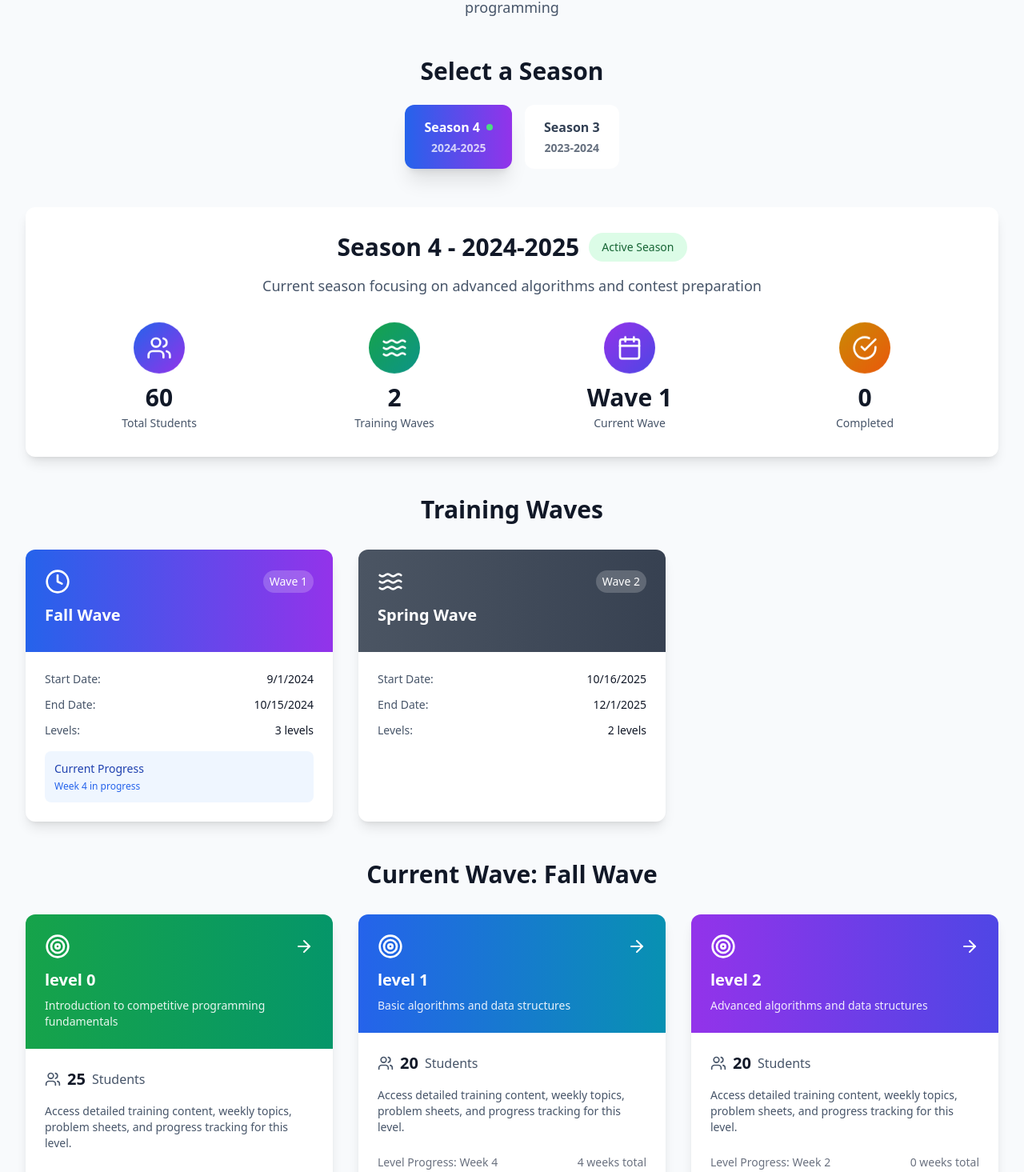
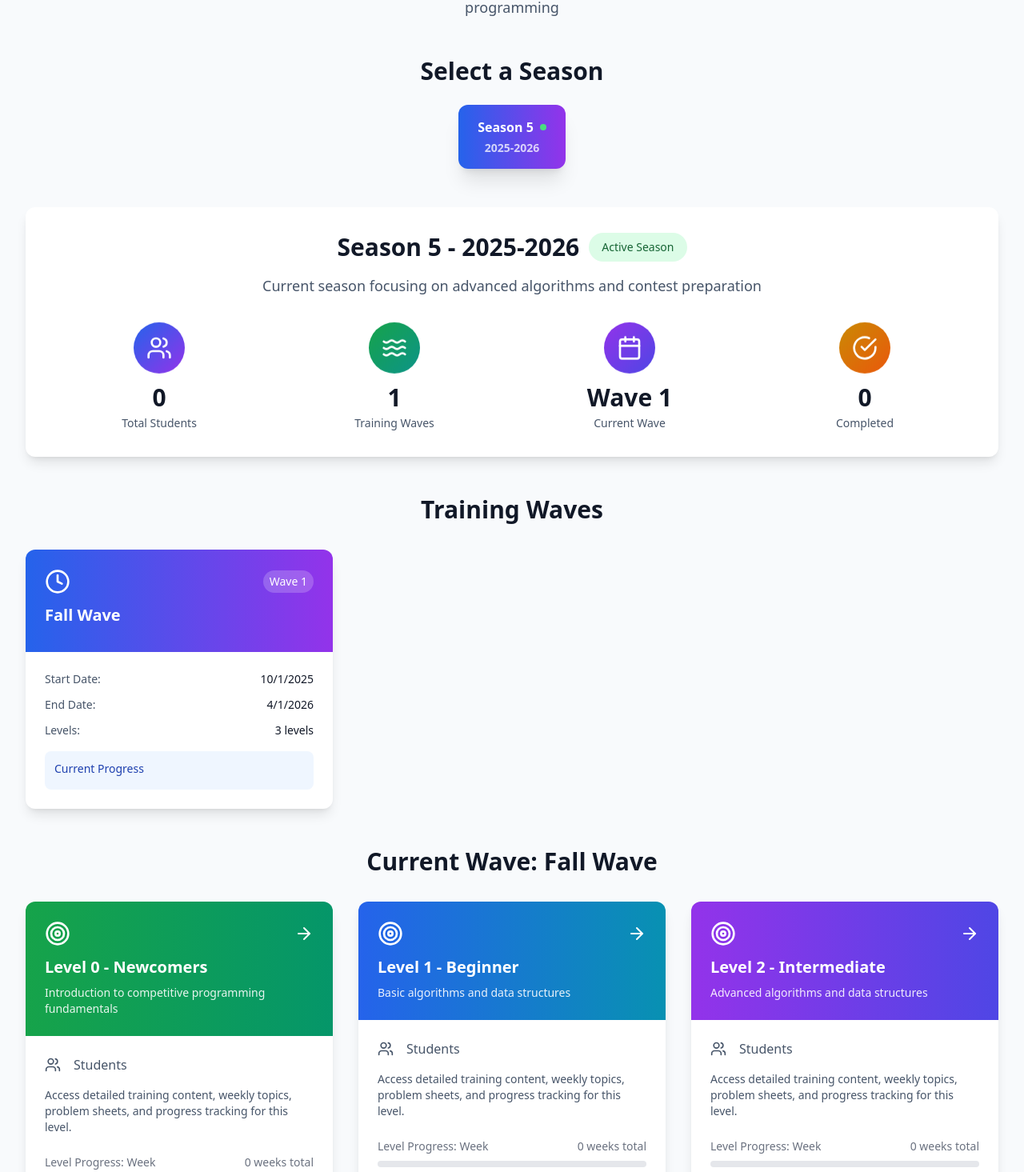
Before and after one commit to icpc-usc/ICPC-USC-Website, a React (Vite) app: page /training in a window 1280 px wide. Shown: the part 250-1715 px from the top of the page at 80% size. Built offline with nearby package versions, Linux system fonts and the light colour scheme.

Commit message:
finish light mode

```diff
--- a/src/components/Header.tsx
+++ b/src/components/Header.tsx
@@ -1,17 +1,29 @@
-import React from 'react';
+import React, { useEffect } from 'react';
 import { useNavigate, useLocation } from 'react-router-dom';
 import { Code2, Menu, X, Sun, Moon, ChevronDown } from 'lucide-react';
+import { homeData } from '../data';
 import { useTheme, type Theme } from '../hooks/useTheme';
-import { homeData } from '../data';
 import IcpcUscIcon from '../icons/IcpcUscIcon';
 
 interface HeaderProps {
   onTrainingLevelSelect: (season: string, level: string) => void;
-  theme: Theme;
-  toggleTheme: () => void;
 }
 
-export function Header({ onTrainingLevelSelect, theme, toggleTheme }: HeaderProps) {
+export function Header({ onTrainingLevelSelect }: HeaderProps) {
+  // Theme state: first like system, then save user choice
+  const [theme, setTheme] = React.useState<'light' | 'dark'>(
+    () => localStorage.getItem('theme') as 'light' | 'dark' ||
+      (window.matchMedia('(prefers-color-scheme: dark)').matches ? 'dark' : 'light')
+  );
+
+  // Apply theme to <html> and save to localStorage
+  useEffect(() => {
+    document.documentElement.classList.toggle('dark', theme === 'dark');
+    localStorage.setItem('theme', theme);
+  }, [theme]);
+
+  const toggleTheme = () => setTheme(theme === 'light' ? 'dark' : 'light');
+
   const [isMenuOpen, setIsMenuOpen] = React.useState(false);
   const [isTrainingDropdownOpen, setIsTrainingDropdownOpen] = React.useState(false);
   const navigate = useNavigate();
@@ -62,8 +74,7 @@ export function Header({ onTrainingLevelSelect, theme, toggleTheme }: HeaderProp
             navigate('/');
           }}>
             <div className="flex items-center justify-center w-10 sm:w-12">
-            <img src="https://res.cloudinary.com/dcatuev0j/image/upload/v1758591020/ICPC-USC_png_without_title_gir8ru.png" alt="ICPC USC Logo" className="" />
-            {/* <IcpcUscIcon className='fill-blue-800' /> */}
+            <IcpcUscIcon className='fill-blue-500 dark:fill-white' />
             </div>
             <div className="hidden sm:block">
               <h1 className="text-lg sm:text-xl font-bold text-gray-900 dark:text-white">ICPC USC</h1>
--- a/src/data/training.json
+++ b/src/data/training.json
@@ -1,243 +1,38 @@
 {
   "seasons": [
     {
-      "season": "Season 4",
-      "year": "2024-2025",
+      "season": "Season 5",
+      "year": "2025-2026",
       "description": "Current season focusing on advanced algorithms and contest preparation",
       "currentWave": 1,
-      "currentWeek": 3,
       "isActive": true,
-      "totalStudents": 60,
+      "totalStudents": 0,
       "waves": [
         {
           "wave": 1,
           "title": "Fall Wave",
           "description": "",
-          "startDate": "2024-09-01",
-          "endDate": "2024-10-15",
+          "startDate": "2025-10-01",
+          "endDate": "2026-04-01",
           "isCompleted": false,
           "levels": [
             {
               "level": "level 0",
               "description": "Introduction to competitive programming fundamentals",
-              "studentCount": 25,
-              "currentWeek": 3,
               "weeks": [
-                {
-                  "week": 1,
-                  "topic": "Introduction to Competitive Programming",
-                  "recordingUrl": "#",
-                  "problemSheetUrl": "#",
-                  "practiceSession": "Basic Input/Output",
-                  "topContestant": { "name": "Ahmed Mohamed", "handle": "ahmed_coder", "score": 450 }
-                },
-                {
-                  "week": 2,
-                  "topic": "Arrays and Basic Operations",
-                  "recordingUrl": "#",
-                  "problemSheetUrl": "#",
-                  "practiceSession": "Array Manipulation",
-                  "topContestant": { "name": "Sara Ali", "handle": "sara_algo", "score": 520 }
-                },
-                {
-                  "week": 3,
-                  "topic": "Loops and Conditionals",
-                  "recordingUrl": "#",
-                  "problemSheetUrl": "#",
-                  "practiceSession": "Control Structures",
-                  "topContestant": { "name": "Nour Mahmoud", "handle": "nour_dev", "score": 380 }
-                },
-                {
-                  "week": 4,
-                  "topic": "String Manipulation",
-                  "recordingUrl": "#",
-                  "problemSheetUrl": "#",
-                  "practiceSession": "String Problems",
-                  "topContestant": { "name": "Karim Youssef", "handle": "karim_prog", "score": 490 }
-                }
               ]
             },
             {
               "level": "level 1",
               "description": "Basic algorithms and data structures",
-              "studentCount": 20,
-              "currentWeek": 4,
               "weeks": [
-                {
-                  "week": 1,
-                  "topic": "Sorting Algorithms",
-                  "recordingUrl": "#",
-                  "problemSheetUrl": "#",
-                  "practiceSession": "Bubble, Selection, Insertion Sort",
-                  "topContestant": { "name": "Omar Hassan", "handle": "omar_cp", "score": 680 }
-                },
-                {
-                  "week": 2,
-                  "topic": "Binary Search",
-                  "recordingUrl": "#",
-                  "problemSheetUrl": "#",
-                  "practiceSession": "Search Algorithms",
-                  "topContestant": { "name": "Ahmed Mohamed", "handle": "ahmed_coder", "score": 720 }
-                },
-                {
-                  "week": 3,
-                  "topic": "Two Pointers Technique",
-                  "recordingUrl": "#",
-                  "problemSheetUrl": "#",
-                  "practiceSession": "Array Problems",
-                  "topContestant": { "name": "Sara Ali", "handle": "sara_algo", "score": 650 }
-                },
-                {
-                  "week": 4,
-                  "topic": "Recursion Basics",
-                  "recordingUrl": "#",
-                  "problemSheetUrl": "#",
-                  "practiceSession": "Recursive Solutions",
-                  "topContestant": { "name": "Karim Youssef", "handle": "karim_prog", "score": 590 }
-                }
               ]
             },
             {
               "level": "level 2",
               "description": "Advanced algorithms and data structures",
-              "studentCount": 20,
-              "currentWeek": 2,
               "weeks": [
               ]
-            }
-          ]
-        },
-        {
-          "wave": 2,
-          "title": "Spring Wave",
-          "description": "",
-          "startDate": "2025-10-16",
-          "endDate": "2025-12-01",
-          "isCompleted": false,
-          "levels": [
-            {
-              "level": "level 1",
-              "description": "Advanced basic algorithms",
-              "studentCount": 18,
-              "currentWeek": 3,
-              "weeks": [
-                {
-                  "week": 1,
-                  "topic": "Advanced Sorting & Searching",
-                  "recordingUrl": "#",
-                  "problemSheetUrl": "#",
-                  "practiceSession": "Merge Sort, Quick Sort",
-                  "topContestant": { "name": "Omar Hassan", "handle": "omar_cp", "score": 750 }
-                },
-                {
-                  "week": 2,
-                  "topic": "Stack and Queue Applications",
-                  "recordingUrl": "#",
-                  "problemSheetUrl": "#",
-                  "practiceSession": "Data Structure Problems",
-                  "topContestant": { "name": "Ahmed Mohamed", "handle": "ahmed_coder", "score": 680 }
-                },
-                {
-                  "week": 3,
-                  "topic": "Basic Graph Theory",
-                  "recordingUrl": "#",
-                  "problemSheetUrl": "#",
-                  "practiceSession": "Graph Representation",
-                  "topContestant": { "name": "Sara Ali", "handle": "sara_algo", "score": 720 }
-                }
-              ]
-            },
-            {
-              "level": "level 2",
-              "description": "Advanced topics and problem-solving techniques",
-              "studentCount": 15,
-              "currentWeek": 3,
-              "weeks": [
-                {
-                  "week": 1,
-                  "topic": "Dynamic Programming Fundamentals",
-                  "recordingUrl": "#",
-                  "problemSheetUrl": "#",
-                  "practiceSession": "Classic DP Problems",
-                  "topContestant": { "name": "Omar Hassan", "handle": "omar_cp", "score": 850 }
-                },
-                {
-                  "week": 2,
-                  "topic": "Graph Theory - DFS & BFS",
-                  "recordingUrl": "#",
-                  "problemSheetUrl": "#",
-                  "practiceSession": "Graph Traversal",
-                  "topContestant": { "name": "Ahmed Mohamed", "handle": "ahmed_coder", "score": 780 }
-                },
-                {
-                  "week": 3,
-                  "topic": "Greedy Algorithms",
-                  "recordingUrl": "#",
-                  "problemSheetUrl": "#",
-                  "practiceSession": "Optimization Problems",
-                  "topContestant": { "name": "Sara Ali", "handle": "sara_algo", "score": 720 }
-                }
-              ]
-            }
-          ]
-        }
-      ]
-    },
-    {
-      "season": "Season 3",
-      "year": "2023-2024",
-      "description": "Previous season with focus on graph algorithms and number theory",
-      "currentWave": 3,
-      "currentWeek": 4,
-      "totalStudents": 45,
-      "waves": [
-        {
-          "wave": 1,
-          "title": "Wave 1",
-          "description": "Basic programming and problem-solving fundamentals",
-          "startDate": "2023-09-01",
-          "endDate": "2023-10-15",
-          "isCompleted": true,
-          "levels": [
-            {
-              "level": "level 0",
-              "description": "Introduction to competitive programming fundamentals",
-              "studentCount": 15,
-              "currentWeek": 4,
-              "weeks": [
-
-              ]
-            },
-            {
-              "level": "level 1",
-              "description": "Basic algorithms and data structures",
-              "studentCount": 18,
-              "currentWeek": 4,
-              "weeks": []
-            }
-          ]
-        },
-        {
-          "wave": 2,
-          "title": "Wave 2",
-          "description": "Advanced algorithms and data structures",
-          "startDate": "2023-10-16",
-          "endDate": "2023-12-01",
-          "isCompleted": true,
-          "levels": [
-            {
-              "level": "level 1",
-              "description": "Advanced basic concepts",
-              "studentCount": 16,
-              "currentWeek": 3,
-              "weeks": []
-            },
-            {
-              "level": "level 2",
-              "description": "Graph theory and dynamic programming",
-              "studentCount": 12,
-              "currentWeek": 3,
-              "weeks": []
             }
           ]
         }
--- a/src/pages/Training.tsx
+++ b/src/pages/Training.tsx
@@ -33,10 +33,9 @@ export function Training({ onLevelSelect, onWaveSelect }: TrainingProps) {
 
   const getLevelDisplayName = (level: string) => {
     const names = {
-      'newcomers': 'Level 0 - Newcomers',
-      'beginner': 'Level 1 - Beginner',
-      'intermediate': 'Level 2 - Intermediate',
-      'advanced': 'Level 3 - Advanced'
+      'level 0': 'Level 0 - Newcomers',
+      'level 1': 'Level 1 - Beginner',
+      'level 2': 'Level 2 - Intermediate',
     };
     return names[level as keyof typeof names] || level;
   };
@@ -202,8 +201,15 @@ export function Training({ onLevelSelect, onWaveSelect }: TrainingProps) {
                         <div className="text-sm font-medium text-blue-800 dark:text-blue-200 mb-1">
                           Current Progress
                         </div>
-                        <div className="text-xs text-blue-600 dark:text-blue-400">
+                        {/* <div className="text-xs text-blue-600 dark:text-blue-400">
                           Week {currentWeekNumber} in progress
+                        </div> */}
+                      </div>
+                    )}
+                    {!(wave.wave === currentSeason.currentWave) && (
+                      <div className="bg-gray-50 dark:bg-gray-900/20 p-3 rounded-lg">
+                        <div className="text-sm font-medium text-gray-800 dark:text-gray-200 mb-1">
+                          Starting Soon
                         </div>
                       </div>
                     )}
```
